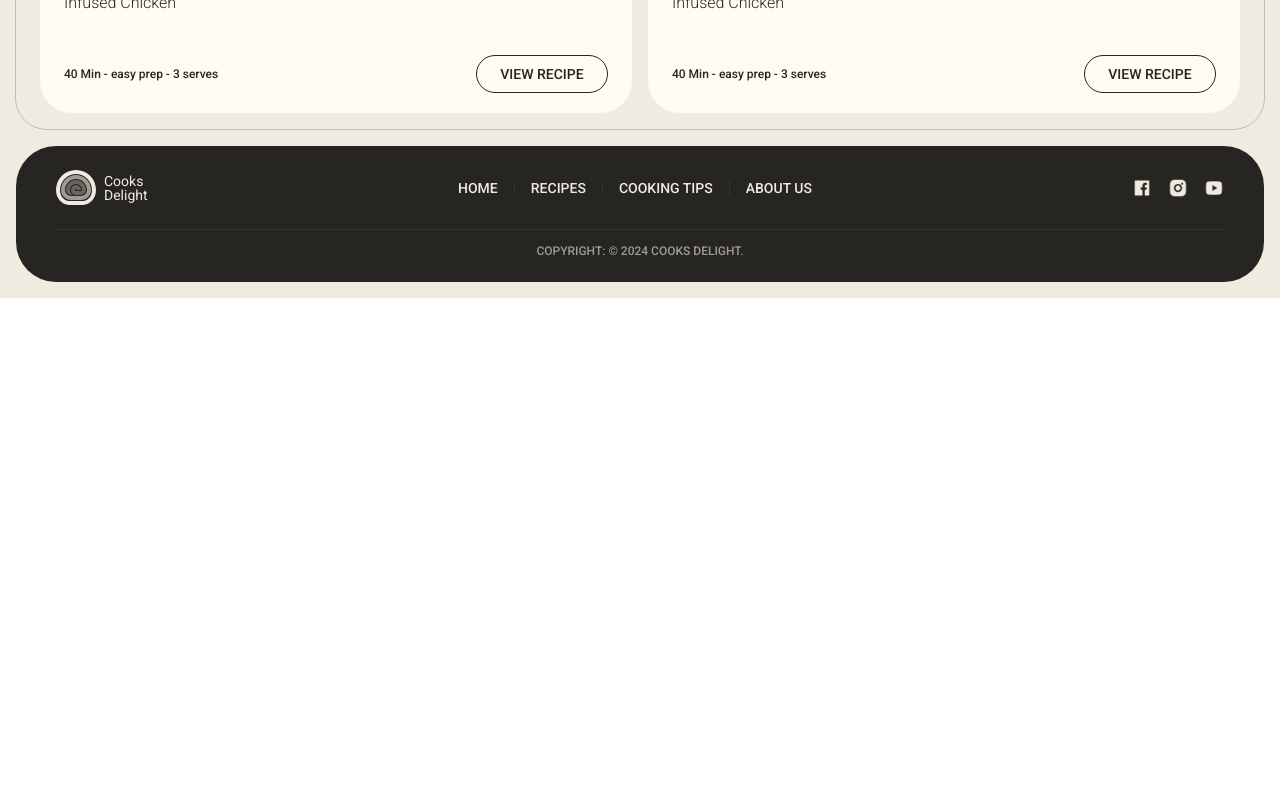
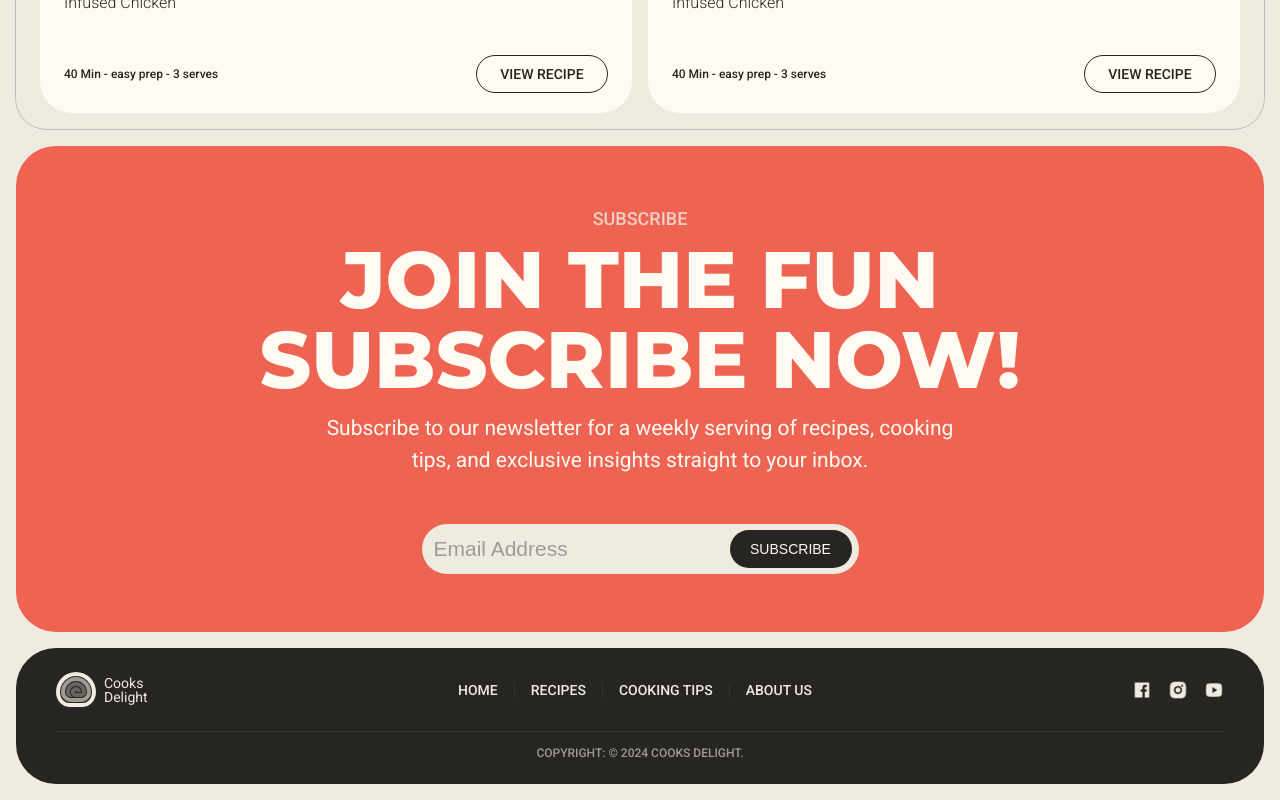
Before and after one commit to donerducktales/cooks_delight, a Next.js app: page / in a window 1280 px wide. Shown: the part 1637-2437 px from the top of the page. Before the commit the page ends 1935 px from the top, so only its background shows below. Built offline with nearby package versions, Linux system fonts and the light colour scheme.

Commit message:
майже зроблений CTA section(потрібно виправити помилку digest)

```diff
--- /dev/null
+++ b/app/components/CTAsubscribeSection/CTAsubscribeSection.tsx
@@ -0,0 +1,27 @@
+'use client';
+
+import { montserrat } from '@/app/assets/fonts';
+import styles from './Ctasubcscribesec.module.scss';
+// import UseWindowSize from '@/app/assets/customHooks/useWindowSize';
+
+export default function CTAsubscribeSection() {
+   // const windowSize = UseWindowSize()
+
+   return (
+      <section className={styles.CtaSubscribeSection}>
+         <div className={styles.CtaSubscribeSectionContainer}>
+            <div className={styles.CtaSubscribeTextWrapper}>
+               <h2>subscribe</h2>
+               <h1 className={montserrat.className}>Join the fun Subscribe now!</h1>
+               <p>Subscribe to our newsletter for a weekly serving of recipes, cooking tips, and exclusive insights straight to your inbox.</p>
+            </div>
+            <div className={styles.CtaSubscribeInput}>
+               <input type="text" placeholder='Email Address' />
+               {/* {windowSize[0] > 768 && <button className={styles.subscribeButton}>Subscribe</button>} */}
+               <button className={styles.subscribeButton}>Subscribe</button>
+            </div>
+            {/* {windowSize[0] < 768 && <button className={styles.subscribeButton}>Subscribe</button>} */}
+         </div>
+      </section>
+   )
+}
--- /dev/null
+++ b/app/components/CTAsubscribeSection/Ctasubcscribesec.module.scss
@@ -0,0 +1,121 @@
+@import '/app/styles/variables.module';
+
+.CtaSubscribeSection {
+   width: 100%;
+   background-color: $background;
+   display: flex;
+   flex-direction: column;
+   align-items: center;
+}
+
+.CtaSubscribeSectionContainer {
+   max-width: 1313px;
+   width: calc(100% - 32px);
+   min-height: 486px;
+   margin: 0 16px;
+   border-radius: 40px;
+   background-color: $primary-red;
+   margin-bottom: 16px;
+   display: flex;
+   flex-direction: column;
+   align-items: center;
+}
+
+.CtaSubscribeTextWrapper {
+   display: flex;
+   flex-direction: column;
+   align-items: center;
+   max-width: 900px;
+   margin: 64px 40px 48px 40px;
+
+   h2 {
+      font-size: 1.125rem;
+      font-weight: 500;
+      color: rgba($color: $background, $alpha: 0.80);
+      text-transform: uppercase;
+      margin-bottom: 12px;
+   }
+
+   h1 {
+      font-size: 5rem;
+      color: $light;
+      max-width: 876px;
+      font-weight: 800;
+      text-align: center;
+      text-transform: uppercase;
+      margin-bottom: 12px;
+   }
+
+   p {
+      max-width: 648px;
+      color: $light;
+      font-size: 1.313rem;
+      text-align: center;
+      line-height: 2rem;
+   }
+}
+
+.CtaSubscribeInput {
+   display: flex;
+   max-width: 426px;
+   width: calc(100% - 32px);
+   justify-content: center;
+   align-items: center;
+   background-color: $background;
+   border-radius: 50px;
+   height: 50px;
+   padding: 0px 3px 0px 8px;
+   margin-bottom: 48px;
+
+   input {
+      width: 100%;
+      padding: 4px;
+      flex-grow: 1;
+      background-color: transparent;
+      outline: none;
+      border: none;
+      margin-right: 8px;
+      font-size: 1.313rem;
+   }
+
+   input::placeholder {
+      color: rgba($color: $dark, $alpha: 0.4);
+      font-size: 1.313rem;
+   }
+}
+
+.subscribeButton {
+   @include subscribe-button;
+   height: 38px;
+   min-width: 122px;
+   font-size: 0.875rem;
+   background-color: $dark;
+   color: $light;
+   text-transform: uppercase;
+   margin-right: 4px;
+}
+
+@media (max-width: 768px) {
+   .CtaSubscribeTextWrapper {
+      h2, p {
+         font-size: 1rem;
+         color: rgba($color: $background, $alpha: 0.80);
+         line-height: 1.5rem;
+      }
+
+      h1 {
+         font-size: 2.375rem;
+      }
+   }
+
+   .CtaSubscribeInput {
+      margin-bottom: 8px;
+   }
+
+   // .subscribeButton {
+   //    max-width: 437px;
+   //    width: calc(100% - 32px);
+   //    margin-bottom: 40px;
+   //    height: 50px;
+   // }
+}
--- a/app/layout.tsx
+++ b/app/layout.tsx
@@ -3,6 +3,7 @@ import "./styles/globals.css";
 import { roboto } from "./assets/fonts";
 import Header from "./components/Header/Header";
 import Footer from "./components/Footer/Footer";
+import CTAsubscribeSection from "./components/CTAsubscribeSection/CTAsubscribeSection";
 
 export const metadata: Metadata = {
    title: "Home",
@@ -19,6 +20,7 @@ export default function RootLayout({
          <body className={roboto.className}>
             <Header />
             {children}
+            <CTAsubscribeSection />
             <Footer />
          </body>
       </html>
--- a/package.json
+++ b/package.json
@@ -11,7 +11,7 @@
   "dependencies": {
     "@heroicons/react": "^2.1.5",
     "embla-carousel-react": "^8.3.0",
-    "next": "14.2.6",
+    "next": "^14.2.15",
     "react": "^18",
     "react-dom": "^18",
     "styled-components": "^6.1.13"
```
Also changed, not shown: app/assets/customHooks/UseWindowSize.ts (added, +27 -0 lines), 1 other file (tests, documents, lock files or other folders).
